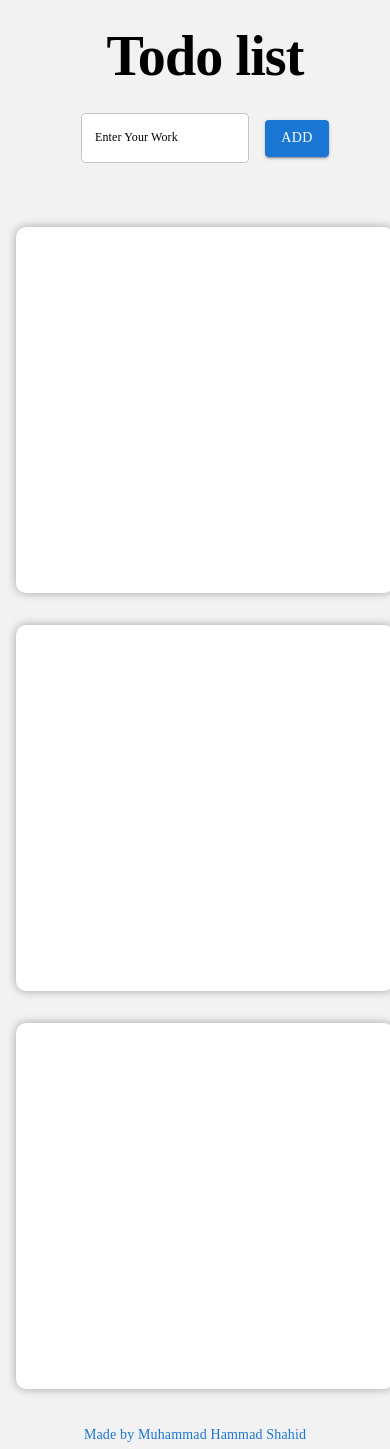
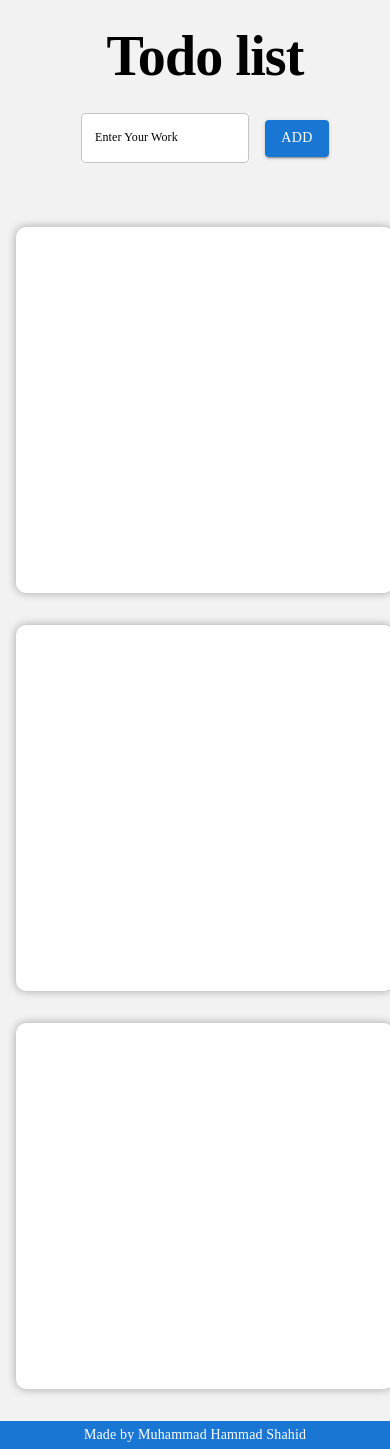
Before and after one commit to hammadsheikh07/todo-list, a React (Create React App) app: page / in a window 390 px wide. Built offline with nearby package versions, Linux system fonts and the light colour scheme.

Commit message:
ui changes for responsiveness

```diff
--- a/src/Theme.js
+++ b/src/Theme.js
@@ -1,4 +1,5 @@
 import { createTheme } from "@mui/material/styles";
+
 
 // Create a theme instance.
 const theme = createTheme({
--- a/src/components/Footer/Footer.js
+++ b/src/components/Footer/Footer.js
@@ -5,8 +5,8 @@ import React from "react";
 const Footer = () => {
   return (
     <div>
-      <Box  py={0.5} >
-        <Typography textAlign={"center"} variant="body2" sx={{fontWeight:"500",color:"#1976D2"}}>Made by Muhammad Hammad Shahid</Typography>
+      <Box  py={0.5} sx={{backgroundColor:"#1976D2"}}>
+        <Typography textAlign={"center"} variant="body2" sx={{fontWeight:"500",color:"white"}}>Made by Muhammad Hammad Shahid</Typography>
       </Box>
     </div>
   );
--- a/src/index.css
+++ b/src/index.css
@@ -1,14 +1,7 @@
 body {
   background-color: #f2f2f2;
   margin: 0;
-  font-family: -apple-system, BlinkMacSystemFont, 'Segoe UI', 'Roboto', 'Oxygen',
-    'Ubuntu', 'Cantarell', 'Fira Sans', 'Droid Sans', 'Helvetica Neue',
-    sans-serif;
+  font-family: -apple-system,'Poppins';
   -webkit-font-smoothing: antialiased;
   -moz-osx-font-smoothing: grayscale;
 }
-
-code {
-  font-family: source-code-pro, Menlo, Monaco, Consolas, 'Courier New',
-    monospace;
-}
--- a/src/index.js
+++ b/src/index.js
@@ -2,7 +2,7 @@ import React from "react";
 import ReactDOM from "react-dom/client";
 import "./index.css";
 import App from "./App";
-import {  ThemeProvider } from '@mui/material/styles';
+import { ThemeProvider } from "@mui/material/styles";
 import reportWebVitals from "./reportWebVitals";
 import theme from "./Theme";
 import Footer from "./components/Footer/Footer";
@@ -10,9 +10,11 @@ import Footer from "./components/Footer/Footer";
 const root = ReactDOM.createRoot(document.getElementById("root"));
 root.render(
   <React.StrictMode>
+    <link rel="preconnect" href="https://fonts.googleapis.com" />
+    <link rel="preconnect" href="https://fonts.gstatic.com" crossorigin />
     <ThemeProvider theme={theme}>
       <App />
-      <Footer/>
+      <Footer />
     </ThemeProvider>
   </React.StrictMode>
 );
```
